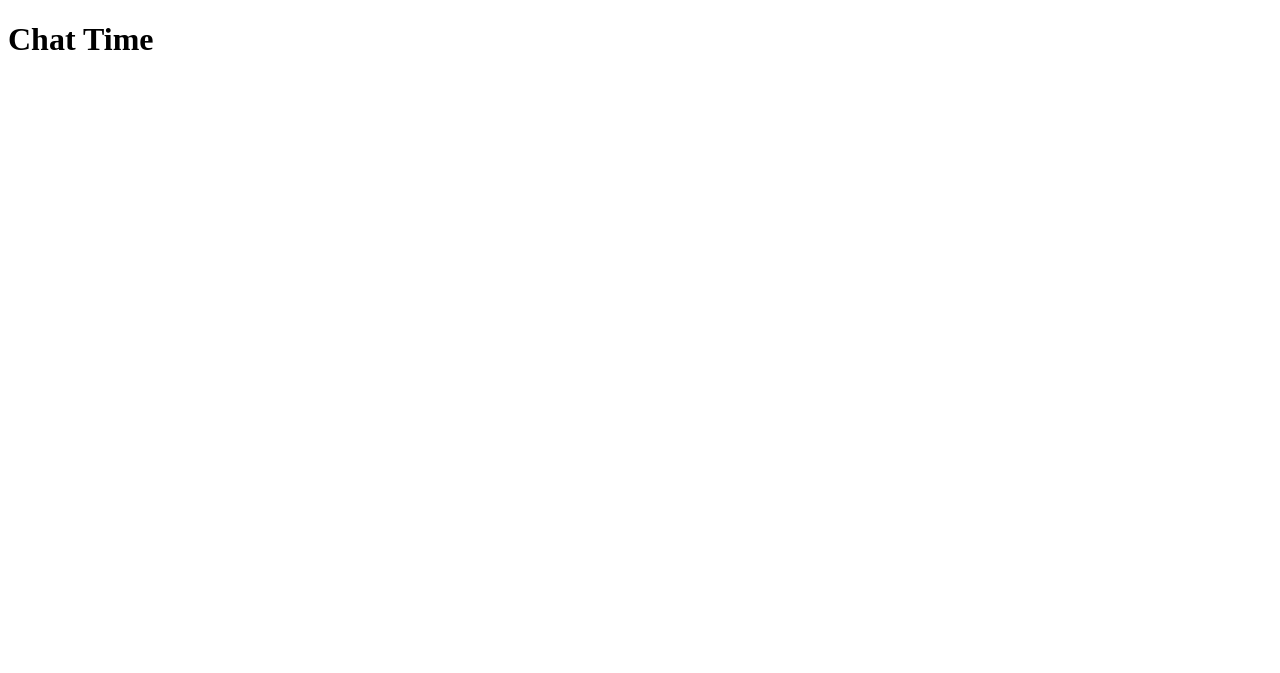
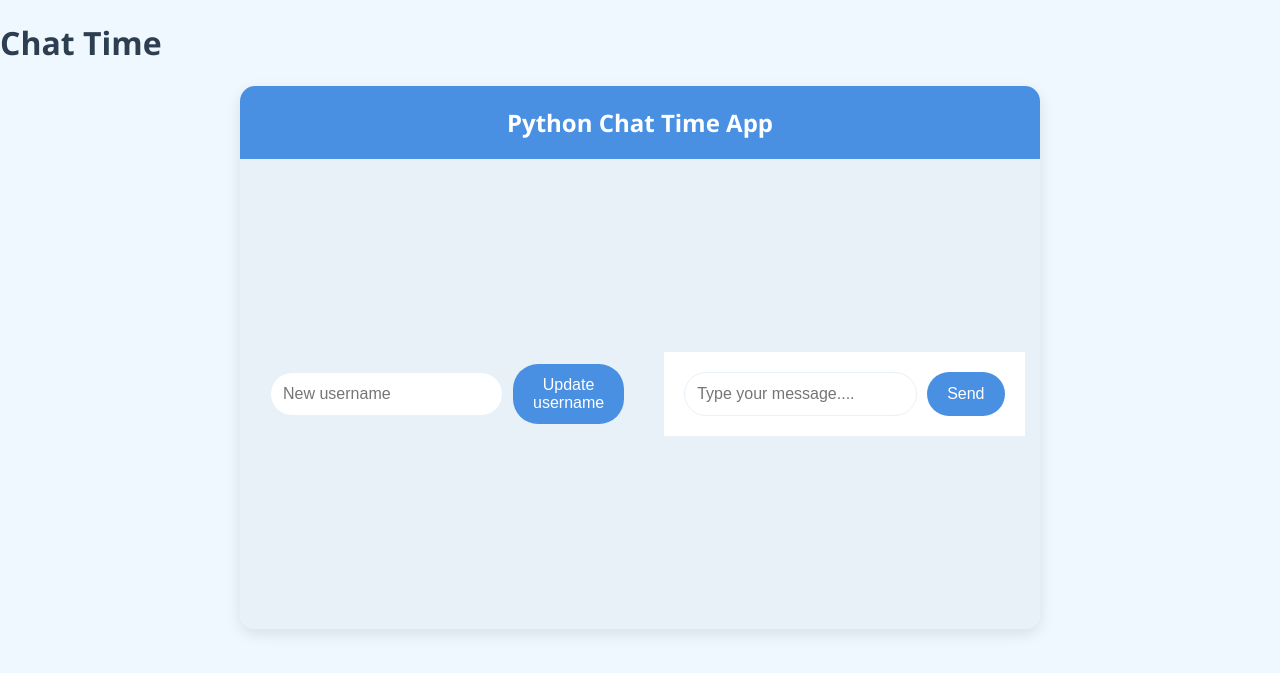
Before and after one commit to ruby014/ChatTime, a Flask app: page / in a window 1280 px wide. Before the commit the part shown is almost empty. Shown: the top 673 px of the page. Run offline with Flask 3, Linux system fonts and the light colour scheme.

Commit message:
js script added to handle users activity

```diff
--- a/templates/index.html
+++ b/templates/index.html
@@ -4,10 +4,199 @@
     <meta charset="UTF-8">
     <meta name="viewport" content="width=device-width, initial-scale=1.0">
     <title>Chat Time App</title>
+    <!-- to be able to use js -->
+    <script src="https://cdnjs.cloudflare.com/ajax/libs/socket.io/4.8.1/socket.io.js" integrity="sha512-8BHxHDLsOHx+flIrQ0DrZcea7MkHqRU5GbTHmbdzMRnAaoCIkZ97PqZcXJkKZckMMhqfoeaJE+DNUVuyoQsO3Q==" crossorigin="anonymous" referrerpolicy="no-referrer"></script>
+
+    <style>
+        :root {
+				--primary-color: #4a90e2;
+				--primary-light: #5da8ff;
+				--primary-dark: #3a7cbd;
+				--secondary-color: #e8f1f8;
+				--text-color: #2c3e50;
+				--bg-color: #f0f8ff;
+				--message-bg: #e1eeff;
+				--system-message-color: #8fa4b8;
+			}
+
+			body {
+				font-family: "Segoe UI", Tahoma, Geneva, Verdana, sans-serif;
+				margin: 0;
+				padding: 0;
+				background-color: var(--bg-color);
+				color: var(--text-color);
+			}
+
+			.chat-container {
+				max-width: 800px;
+				margin: 20px auto;
+				background-color: white;
+				border-radius: 15px;
+				box-shadow: 0 5px 15px rgba(0, 0, 0, 0.1);
+				overflow: hidden;
+			}
+
+			.chat-header {
+				background-color: var(--primary-color);
+				color: white;
+				padding: 20px;
+				text-align: center;
+				font-size: 24px;
+				font-weight: bold;
+			}
+
+			.chat-messages {
+				height: 400px;
+				overflow-y: auto;
+				padding: 20px;
+				background-color: var(--secondary-color);
+			}
+
+			.message {
+				margin-bottom: 15px;
+				display: flex;
+				align-items: flex-start;
+			}
+
+			.message img {
+				width: 40px;
+				height: 40px;
+				border-radius: 50%;
+				margin-right: 10px;
+				border: 2px solid var(--primary-color);
+			}
+
+			.message-content {
+				background-color: var(--message-bg);
+				padding: 12px;
+				border-radius: 18px;
+				max-width: 70%;
+				box-shadow: 0 2px 5px rgba(0, 0, 0, 0.05);
+			}
+
+			.message-username {
+				font-weight: bold;
+				margin-bottom: 5px;
+				color: var(--primary-dark);
+			}
+
+			.chat-input {
+				display: flex;
+				padding: 20px;
+				background-color: white;
+				border-top: 1px solid var(--secondary-color);
+			}
+
+			#message-input,
+			#username-input {
+				flex-grow: 1;
+				padding: 12px;
+				border: 1px solid var(--secondary-color);
+				border-radius: 25px;
+				margin-right: 10px;
+				font-size: 16px;
+			}
+
+			#send-button,
+			#update-username-button {
+				background-color: var(--primary-color);
+				color: white;
+				border: none;
+				padding: 12px 20px;
+				border-radius: 25px;
+				cursor: pointer;
+				font-size: 16px;
+				transition: background-color 0.3s ease;
+			}
+
+			#send-button:hover,
+			#update-username-button:hover {
+				background-color: var(--primary-dark);
+			}
+
+			.username-container {
+				display: flex;
+				padding: 15px 20px;
+				background-color: var(--secondary-color);
+				align-items: center;
+			}
+
+			#current-username {
+				margin-right: 10px;
+				font-weight: bold;
+				color: var(--primary-dark);
+			}
+
+			.system-message {
+				text-align: center;
+				font-style: italic;
+				color: var(--system-message-color);
+				margin: 10px 0;
+			}
+
+			.message.sent {
+				flex-direction: row-reverse;
+			}
+
+			.message.sent .message-content {
+				background-color: var(--primary-color);
+				color: white;
+				margin-left: 10px;
+				margin-right: 0;
+			}
+
+			.message.sent .message-username {
+				text-align: right;
+				color: white;
+			}
+
+			.message.sent img {
+				margin-right: 0;
+				margin-left: 10px;
+			}
+    </style>
 </head>
 <body>
     <h1>
         Chat Time
     </h1>
+    <div class="chat-container">
+        <div class="chat-header">Python Chat Time App</div>
+        <div class="username-container">
+            <span id="current-username"></span>
+            <input type="text" id="username-input" placeholder="New username"/>
+            <button id="update-username-button">Update username</button>
+            <div class="chat-messages" id="chat-messages"></div>
+            <div class="chat-input">
+                <input type="text" id="message-input" placeholder="Type your message...."/>
+                <button id="send-button">Send</button>
+            </div>
+        </div>
+    </div>
+    <script>
+        const socket = io(); // get socket instance to enable handling of events to backend
+        const chatMessages = document.getElementById("chat-messages");
+        const messageInput = document.getElementById("message-input");
+        const sendButton = document.getElementById("send-button");
+        const currentUsernameSpan = document.getElementById("current-username");
+        const usernameInput = document.getElementById("username-input");
+        const updateUsernameButton = document.getElementById("update-username-button");
+
+        let currentUsername = "";
+
+        socket.on("set_username", (data) => {
+            curreusernameInput = data.username
+            currentUsernameSpan.textContent = `Your username: ${currentUsername}`;
+        })
+
+        socket.on("user_joined", (data) => {
+            addMessage(`${data.username} joined the chat!`, "system")
+        })
+
+        socket.on("user_joined", (data) => {
+            addMessage(`${data.username} joined the chat!`, "system")
+        })
+
+    </script>
 </body>
 </html>
```
